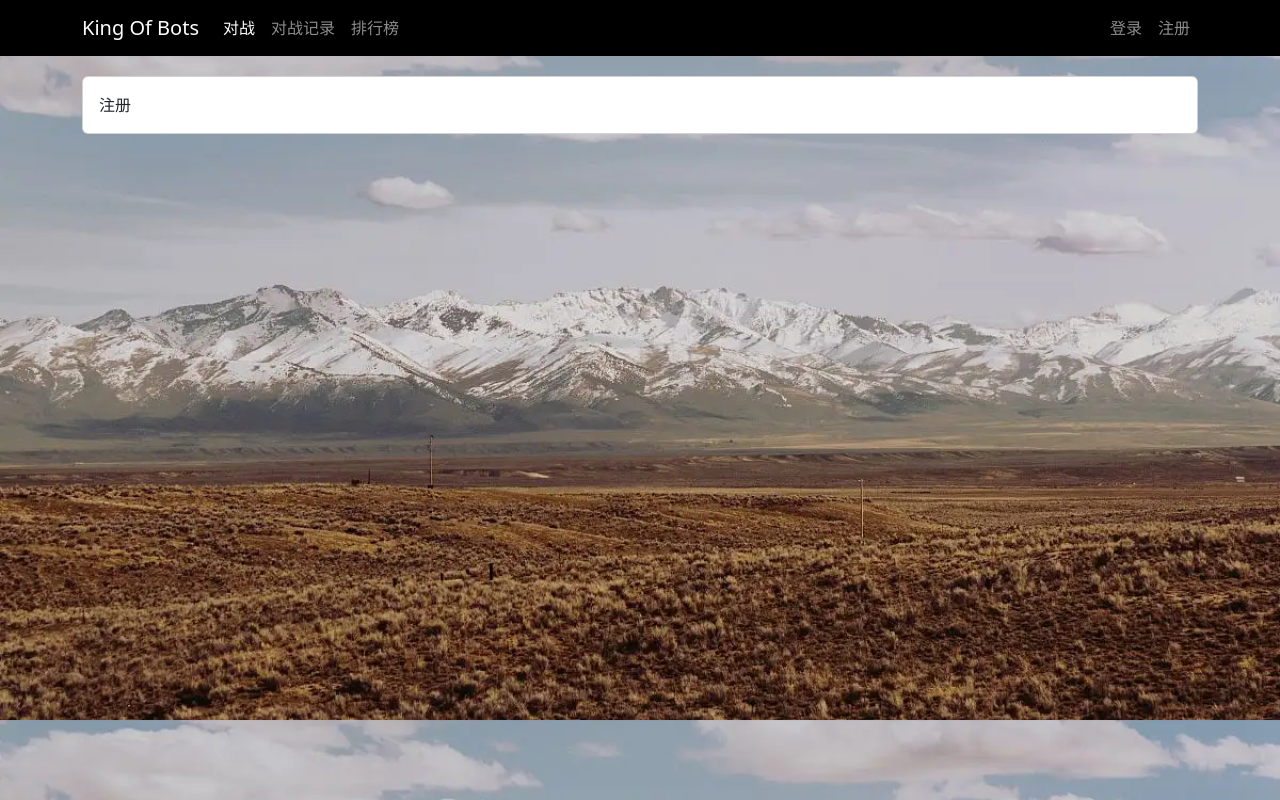
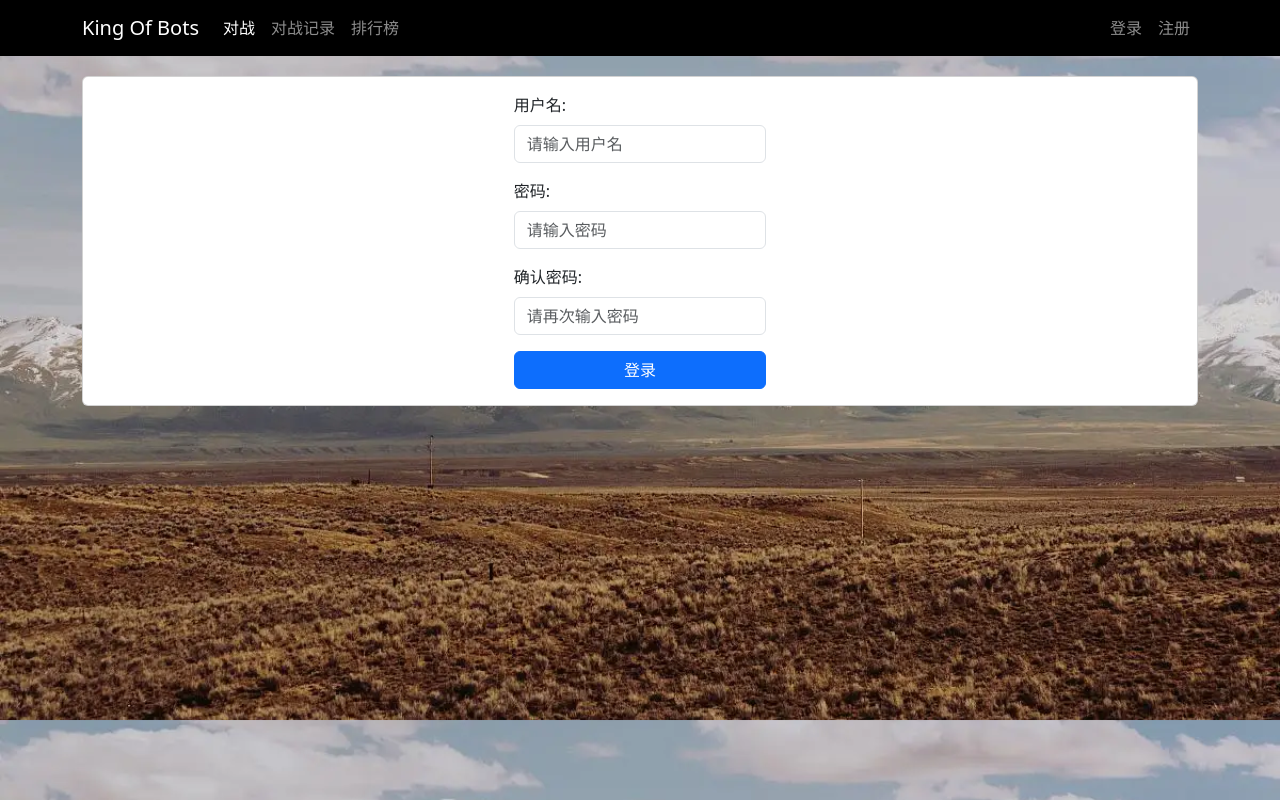
Before and after one commit to xiongxingqi/CodeArena, a Vue app in the folder web/: page /user/account/register in a window 1280 px wide. Built offline with nearby package versions, Linux system fonts and the light colour scheme.

Commit message:
前端登录完成

```diff
--- a/web/src/views/user/account/UserAccountLoginView.vue
+++ b/web/src/views/user/account/UserAccountLoginView.vue
@@ -17,8 +17,7 @@ export default {
         password: password.value,
         success(){
           store.dispatch("getInfo",{
-            success(resp){
-              alert('success:'+resp.data.code);
+            success(){
               router.push({name: 'home'});
             },
             error(resp){
--- a/web/src/views/user/account/UserAccountRegisterView.vue
+++ b/web/src/views/user/account/UserAccountRegisterView.vue
@@ -1,9 +1,43 @@
 <script>
 import ContentAreaVue from '@/components/ContentAreaVue.vue'
+import {ref} from "vue";
+import axios from "axios";
+import {useRouter} from "vue-router";
+
 export default {
   name: "UserAccountRegisterView",
   setup(){
+    const username = ref('');
+    const password = ref('');
+    const confirmedPassword = ref('');
+    const error_message = ref('');
+    const router = useRouter();
 
+    const register= () => {
+      axios.post('/user/account/register',{
+        username: username.value,
+        password: password.value,
+        confirmedPassword: confirmedPassword.value,
+      }).then((resp) => {
+        const result=resp.data;
+        if(result.code === 1){
+          alert("注册成功");
+          router.push({name: 'user-account-login'});
+        }else {
+          alert("注册失败,请从新注册");
+        }
+      }).catch((error)=>{
+        alert("服务器内部错误:"+ error.status);
+      })
+    }
+
+    return {
+      username,
+      password,
+      confirmedPassword,
+      error_message,
+      register
+    }
   },
   components:{
     ContentAreaVue
@@ -13,10 +47,34 @@ export default {
 
 <template>
   <content-area-vue>
-    注册
+    <div class="row justify-content-md-center">
+      <div class="col-md-3">
+        <form @submit.prevent="register">
+          <div class="mb-3">
+            <label for="username" class="form-label">用户名:</label>
+            <input type="text" v-model="username" class="form-control" id="username" placeholder="请输入用户名">
+          </div>
+          <div class="mb-3">
+            <label for="password" class="form-label">密码:</label>
+            <input type="password" v-model="password" class="form-control" id="password" placeholder="请输入密码">
+          </div>
+          <div class="mb-3">
+            <label for="confirmedPassword" class="form-label">确认密码:</label>
+            <input type="password" v-model="confirmedPassword" class="form-control" id="confirmedPassword" placeholder="请再次输入密码">
+          </div>
+          <div class="error_message">{{error_message}}</div>
+          <button type="submit" class="btn btn-primary">登录</button>
+        </form>
+      </div>
+    </div>
   </content-area-vue>
 </template>
 
 <style scoped>
-
+.error_message {
+  color: red;
+}
+button{
+  width: 100%;
+}
 </style>
```
